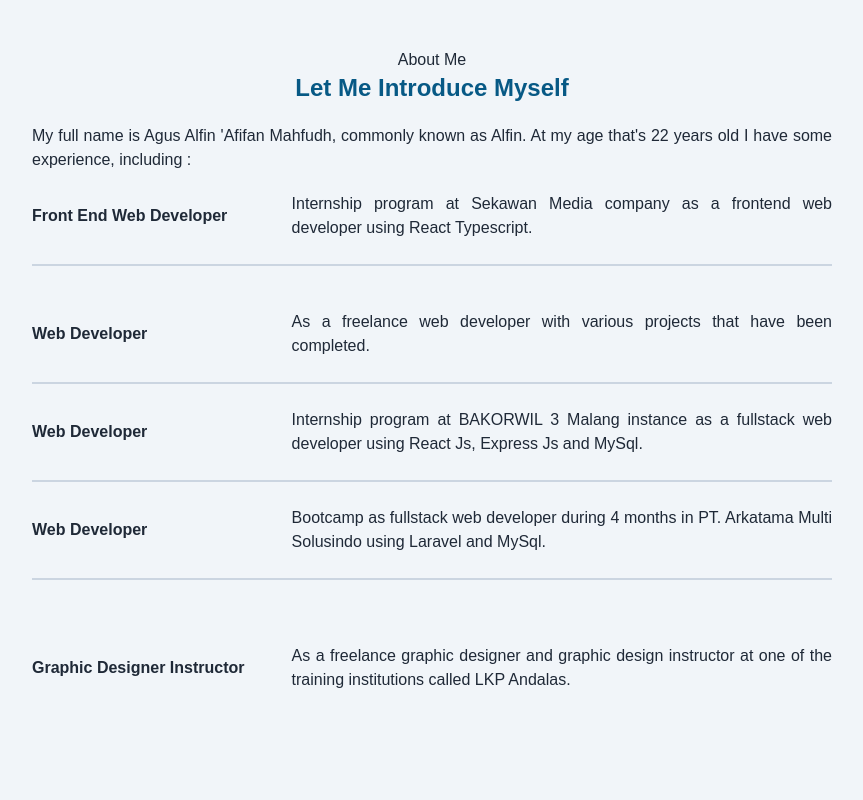
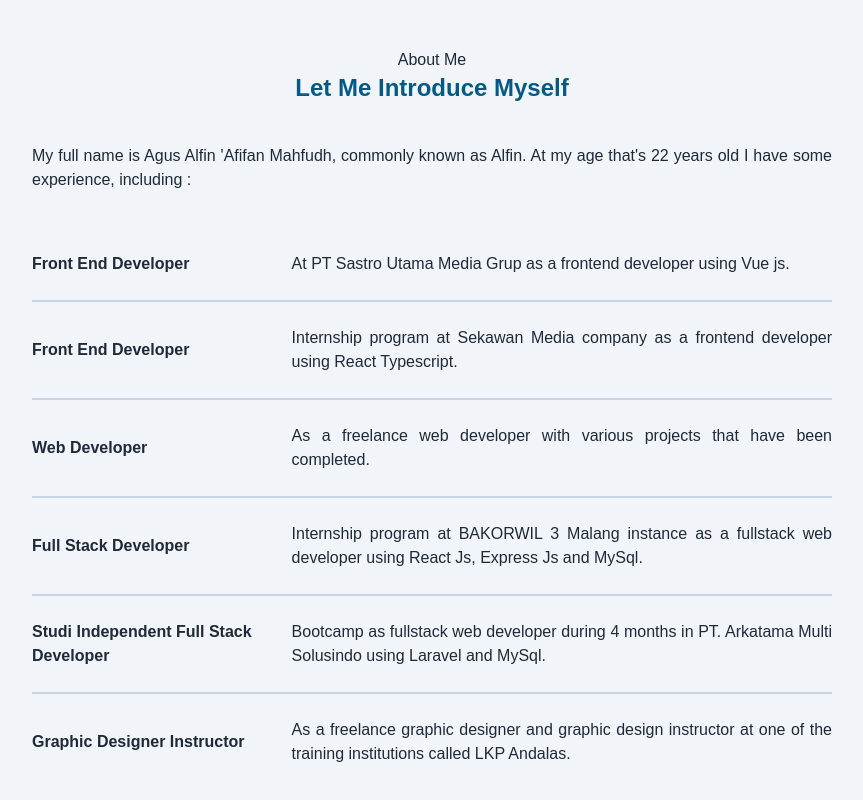
Before and after one commit to AlfinAfifan/portfolio, a React (Vite) app: page / in a window 1280 px wide. Shown: the part 900-1700 px from the top of the page, without its empty margins (208-1071 px from the left). Built offline with nearby package versions, Linux system fonts and the light colour scheme.

Commit message:
update experience

```diff
--- a/src/App.jsx
+++ b/src/App.jsx
@@ -91,7 +91,7 @@ function App() {
           <h1 className="text-4xl lg:text-5xl font-bold">
             I'm <span className="text-sky-700">Alfin Afifan</span>
           </h1>
-          <h5 className="font-roboto text-sm lg:text-base -mt-2 text-gray-700">Full Stack Web Developer</h5>
+          <h5 className="font-roboto text-sm lg:text-base -mt-2 text-gray-700">Front End Developer</h5>
           <div className="w-52 h-52 border-8 border-sky-800 rounded-full mt-5 overflow-hidden lg:hidden">
             <img src={Profil} alt="" className="mb-10" />
           </div>
@@ -99,7 +99,7 @@ function App() {
             I am a person who loves the challenges and the world of technology. I am committed to continuously learning and keeping up with the developments in programming languages. The reason I love programming is because of the
             challenges inherent in the programming world, especially when encountering errors during the application development process.
           </p>
-          <a href="https://drive.google.com/file/d/13k5XgeFrq2l_zRvanPCLFQcJTknMS_Tb/view?usp=sharing" target="_blank" className="bg-sky-700 mt-8 px-5 text-sm lg:text-base hover:bg-sky-800 py-2 rounded-full text-white">
+          <a href="https://drive.google.com/file/d/1NJXQWuQUdmdTrGprwkZhMbsqlCEGvTMj/view?usp=sharing" target="_blank" className="bg-sky-700 mt-8 px-5 text-sm lg:text-base hover:bg-sky-800 py-2 rounded-full text-white">
             Curriculum Vitae
           </a>
         </div>
@@ -112,28 +112,33 @@ function App() {
         <div className="px-7 lg:px-60 flex flex-col">
           <div className="text-sm lg:text-base mx-auto">About Me</div>
           <h1 className="text-xl lg:text-2xl font-semibold mx-auto text-sky-800">Let Me Introduce Myself</h1>
-          <p className="text-sm lg:text-base text-justify mx-auto mt-5">My full name is Agus Alfin 'Afifan Mahfudh, commonly known as Alfin. At my age that's 22 years old I have some experience, including :</p>
+          <p className="text-sm lg:text-base text-justify mx-auto my-10">My full name is Agus Alfin 'Afifan Mahfudh, commonly known as Alfin. At my age that's 22 years old I have some experience, including :</p>
           <div className="flex items-center gap-7 mt-5 justify-start">
-            <h1 className="font-semibold w-[30%] ">Front End Web Developer</h1>
-            <p className="text-justify w-[70%]">Internship program at Sekawan Media company as a frontend web developer using React Typescript.</p>
+            <h1 className="font-semibold w-[30%] ">Front End Developer</h1>
+            <p className="text-justify w-[70%]">At PT Sastro Utama Media Grup as a frontend developer using Vue js.</p>
           </div>
           <div className="h-0.5 w-full bg-slate-300 my-6"></div>
-          <div className="flex items-center gap-7 mt-5 justify-start">
+          <div className="flex items-center gap-7 justify-start">
+            <h1 className="font-semibold w-[30%] ">Front End Developer</h1>
+            <p className="text-justify w-[70%]">Internship program at Sekawan Media company as a frontend developer using React Typescript.</p>
+          </div>
+          <div className="h-0.5 w-full bg-slate-300 my-6"></div>
+          <div className="flex items-center gap-7 justify-start">
             <h1 className="font-semibold w-[30%] ">Web Developer</h1>
             <p className="text-justify w-[70%]">As a freelance web developer with various projects that have been completed.</p>
           </div>
           <div className="h-0.5 w-full bg-slate-300 my-6"></div>
           <div className="flex items-center gap-7 justify-start">
-            <h1 className="font-semibold w-[30%] ">Web Developer</h1>
+            <h1 className="font-semibold w-[30%] ">Full Stack Developer</h1>
             <p className="text-justify w-[70%]">Internship program at BAKORWIL 3 Malang instance as a fullstack web developer using React Js, Express Js and MySql.</p>
           </div>
           <div className="h-0.5 w-full bg-slate-300 my-6"></div>
           <div className="flex items-center justify-start gap-7">
-            <h1 className="font-semibold w-[30%]">Web Developer</h1>
+            <h1 className="font-semibold w-[30%]">Studi Independent Full Stack Developer</h1>
             <p className="text-justify w-[70%]">Bootcamp as fullstack web developer during 4 months in PT. Arkatama Multi Solusindo using Laravel and MySql.</p>
           </div>
           <div className="h-0.5 w-full bg-slate-300 my-6"></div>
-          <div className="flex items-center gap-7 lg:mt-10 justify-start">
+          <div className="flex items-center gap-7 justify-start">
             <h1 className="font-semibold w-[30%] ">Graphic Designer Instructor</h1>
             <p className="text-justify w-[70%]">As a freelance graphic designer and graphic design instructor at one of the training institutions called LKP Andalas.</p>
           </div>
@@ -190,17 +195,17 @@ function App() {
       <footer className="flex flex-col gap-5 items-center font-montserrat text-white bg-sky-950 mt-10 py-10 text-sm lg:text-base">
         <h1 className="">My Social Media</h1>
         <div className="flex gap-7 text-xl">
-          <a href="https://www.instagram.com/afiifann/" target='_blank'>
+          <a href="https://www.instagram.com/afiifann/" target="_blank">
             <FaInstagram />
           </a>
-          <a href="mailto:agusalfin1@gmail.com" target='_blank'>
+          <a href="mailto:agusalfin1@gmail.com" target="_blank">
             <FaRegEnvelope />
           </a>
-          <a href="https://www.linkedin.com/in/alfin-afifan-067795269/" target='_blank'>
-            <FaLinkedin/>
+          <a href="https://www.linkedin.com/in/alfin-afifan-067795269/" target="_blank">
+            <FaLinkedin />
           </a>
-          <a href="https://github.com/AlfinAfifan" target='_blank'>
-            <FaGithub/>
+          <a href="https://github.com/AlfinAfifan" target="_blank">
+            <FaGithub />
           </a>
         </div>
       </footer>
```
